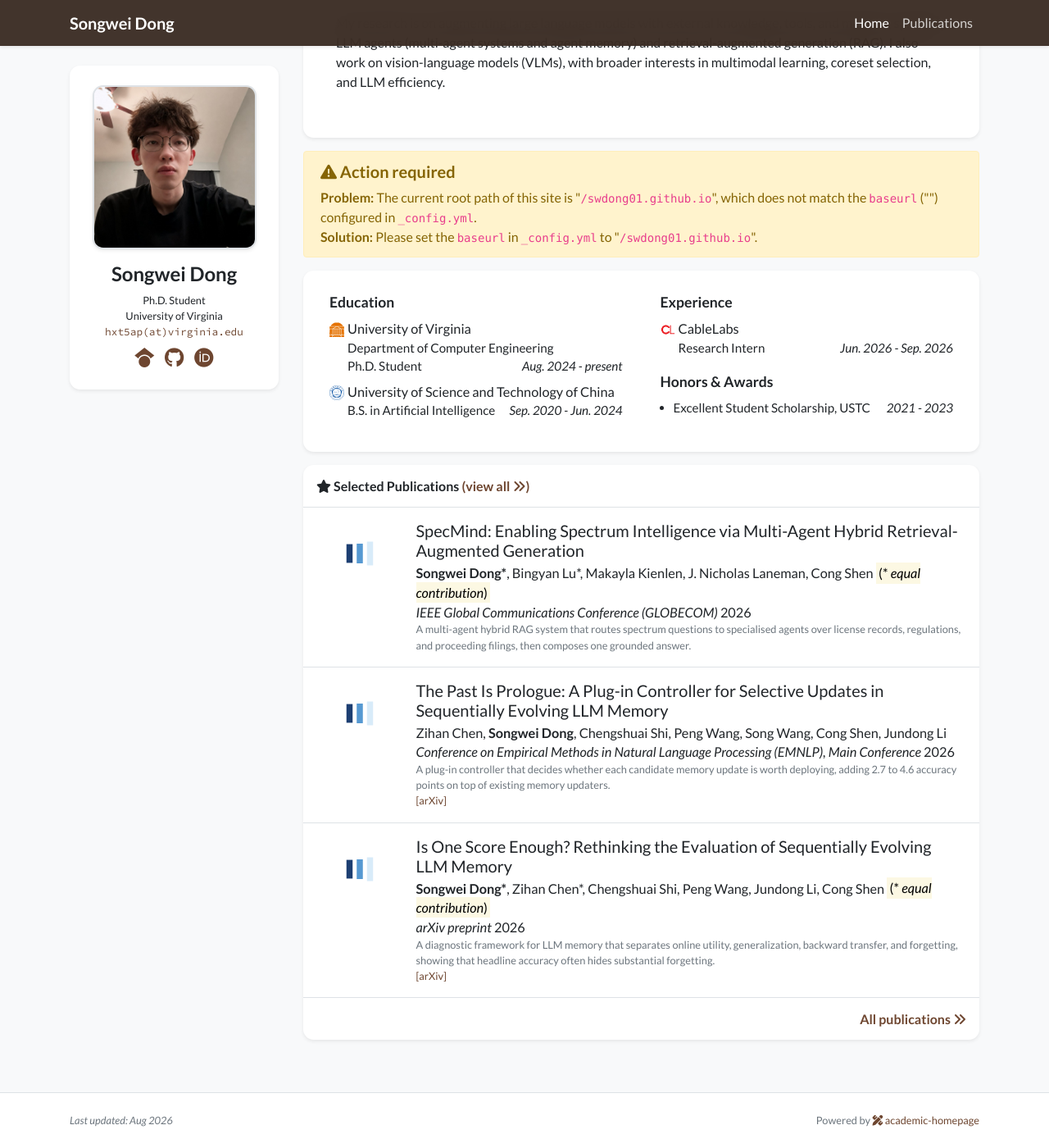
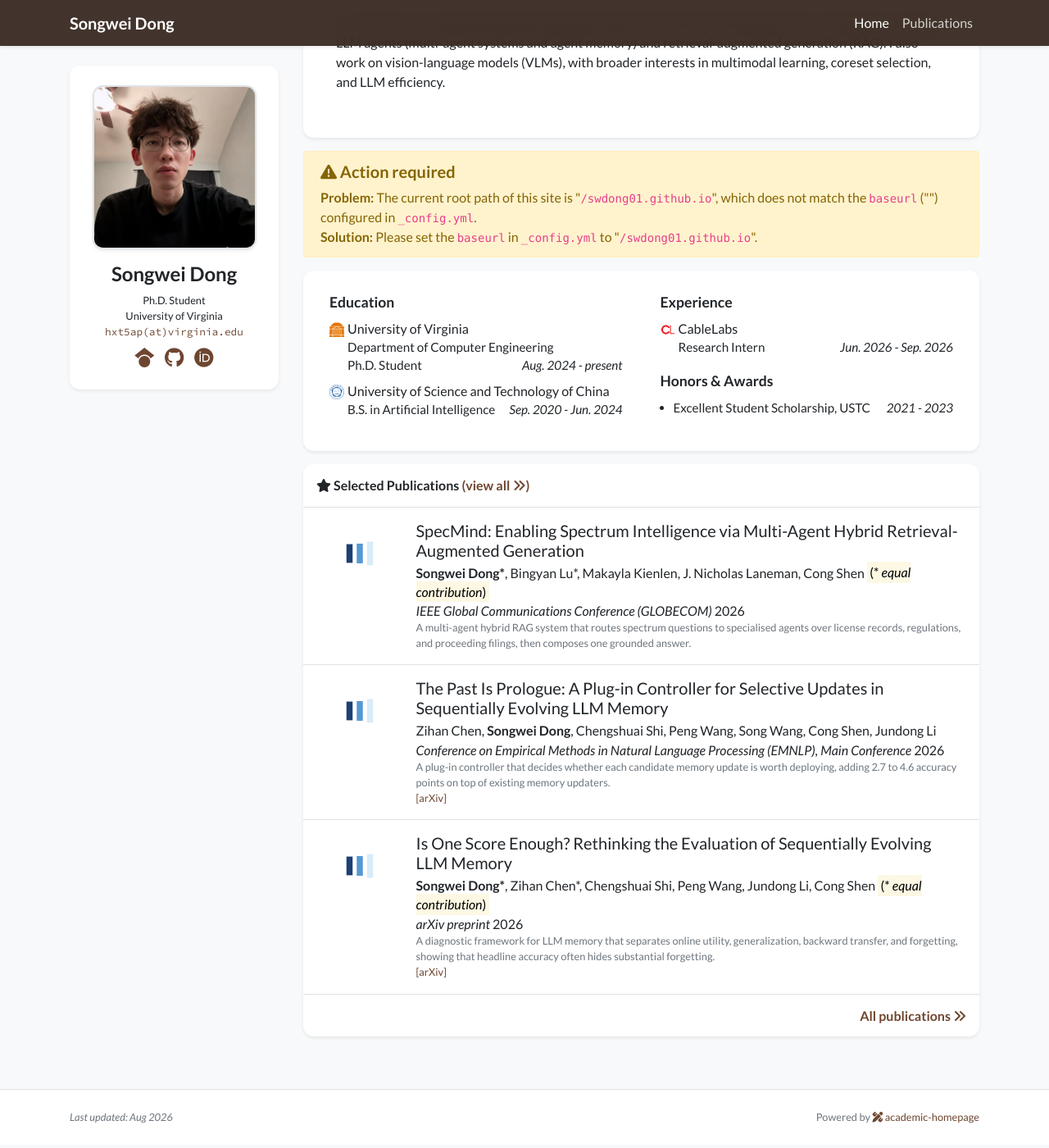
Before and after one commit to swdong01/swdong01.github.io, a Jekyll site: the page built from index.html, in a window 1280 px wide and 1400 px high, scrolled down 250 px. Shown: the whole window at 82% size. Built offline with Jekyll 4.4.1, drawn with Linux system fonts in a browser that asks for light colours; nearby versions of some CDN libraries; a style sheet for code colours, icons or effects is not loaded.

Commit message:
Settle the author and venue lines back at 1rem
Co-Authored-By: Claude Opus 5 (1M context) <noreply@anthropic.com>

```diff
--- a/assets/css/global.css
+++ b/assets/css/global.css
@@ -182,7 +182,7 @@ div.lazy {
 }
 
 .experience-card .media-body > div:first-child {
-    font-size: 1.02rem;
+    font-size: 1rem;
     line-height: 1.45;
 }
 
@@ -211,6 +211,6 @@ div.lazy {
 /* Publication cards read title > meta > blurb. The template ships authors,
    venue and blurb all at Bootstrap's .small, which flattens that ladder. */
 .publication-meta {
-    font-size: 1.02rem;
+    font-size: 1rem;
     line-height: 1.45;
 }
```
